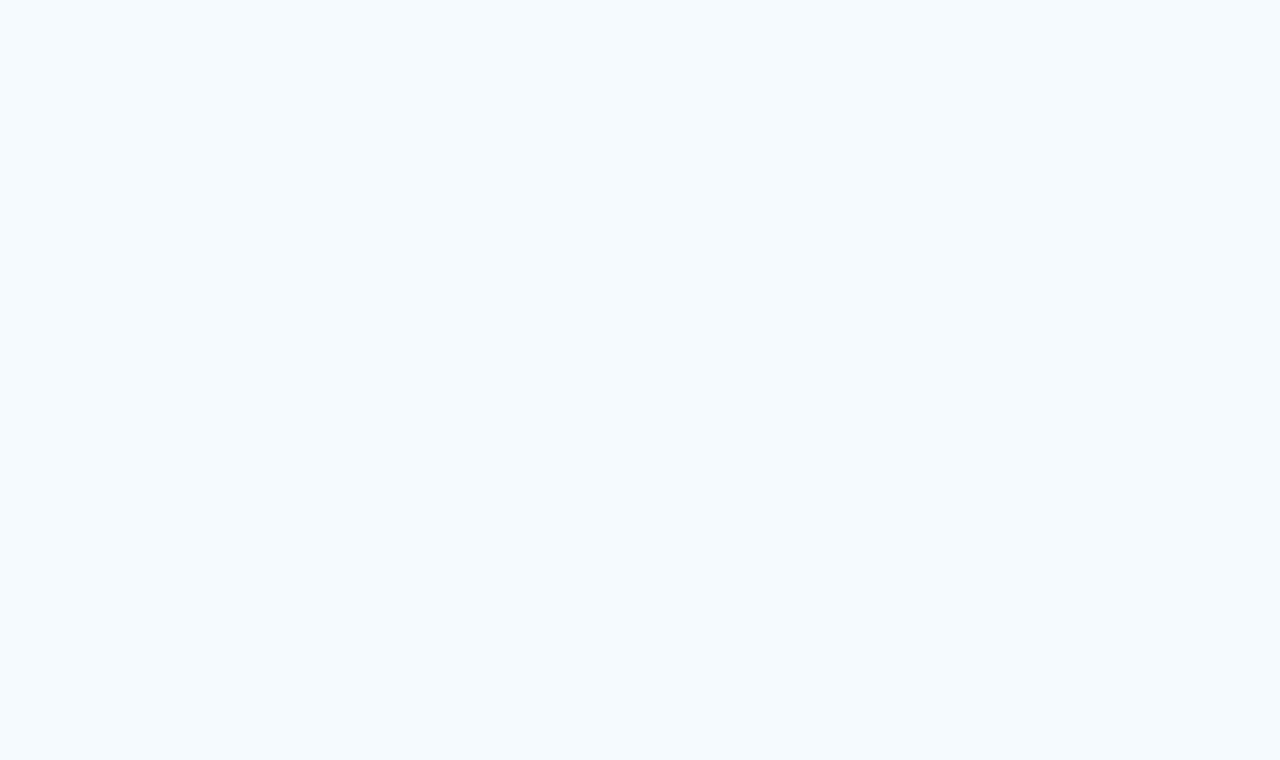
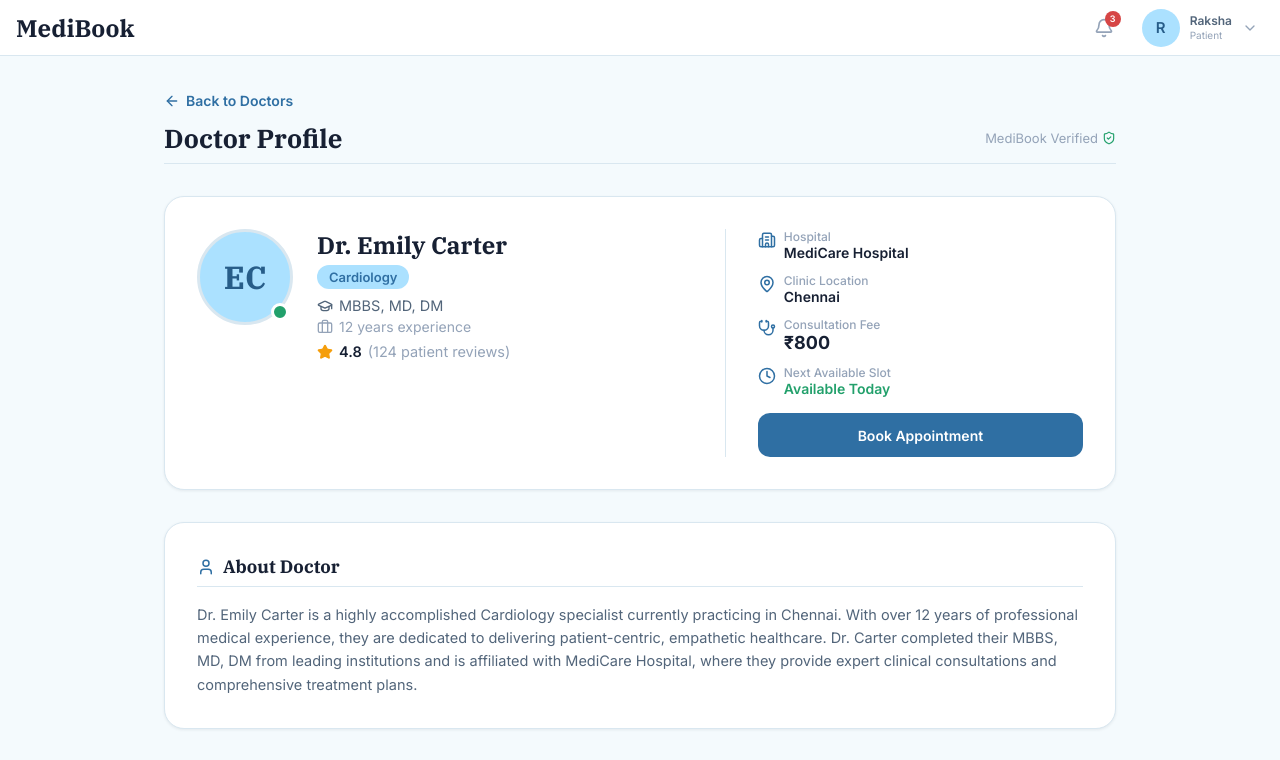
Before and after one commit to RAKSHA1120/MediBook, a React (Vite) app: page /doctor-profile in a window 1280 px wide. Before the commit this address had no page. Shown: the top 760 px of the page. Built offline with nearby package versions, Linux system fonts and the light colour scheme.

Commit message:
feat: migrate doctor profile navigation from ID path to state object on /doctor-profile path

```diff
--- a/src/pages/DoctorList.jsx
+++ b/src/pages/DoctorList.jsx
@@ -273,7 +273,7 @@ function DoctorList() {
 
                   {/* Card Actions */}
                   <div className="doc-card-footer">
-                    <Button variant="outline" onClick={() => navigate(`/doctors/${doc.id}`)}>
+                    <Button variant="outline" onClick={() => navigate("/doctor-profile", { state: { doctor: doc } })}>
                       View Profile
                     </Button>
                     <Button variant="primary" onClick={() => handleBookAppointment(doc.name)}>
--- a/src/pages/DoctorProfile.jsx
+++ b/src/pages/DoctorProfile.jsx
@@ -1,5 +1,5 @@
 import { useState } from "react";
-import { useParams, useNavigate, Link } from "react-router-dom";
+import { useLocation, useNavigate, Link } from "react-router-dom";
 import {
   ArrowLeft,
   MapPin,
@@ -31,12 +31,13 @@ const patient = {
 };
 
 function DoctorProfile() {
-  const { doctorId } = useParams();
+  const location = useLocation();
   const navigate = useNavigate();
   const [toast, setToast] = useState({ show: false, type: "success", title: "", message: "" });
 
-  // Parse doctor ID safely (mock IDs are integers, useParams returns string)
-  const doctor = doctors.find((doc) => doc.id === parseInt(doctorId, 10));
+  // Get selected doctor from navigation state, fallback to first mock doctor if direct link visited
+  const doctorFromState = location.state?.doctor;
+  const doctor = doctorFromState || doctors[0] || null;
 
   // Trigger toast notifications
   const showNotification = (title, message, type = "success") => {
--- a/src/routes/AppRoutes.jsx
+++ b/src/routes/AppRoutes.jsx
@@ -12,7 +12,7 @@ function AppRoutes() {
       <Route path="/login" element={<Login />} />
       <Route path="/patient-dashboard" element={<PatientDashboard />} />
       <Route path="/doctors" element={<DoctorList />} />
-      <Route path="/doctors/:doctorId" element={<DoctorProfile />} />
+      <Route path="/doctor-profile" element={<DoctorProfile />} />
       <Route
         path="/design-system"
         element={<DesignSystem />}
```
